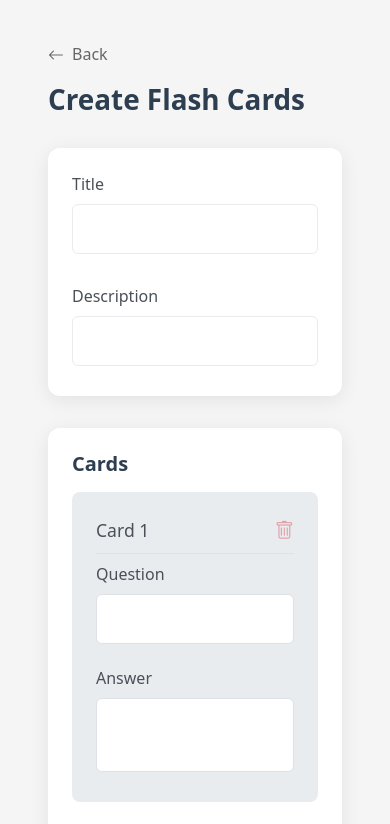
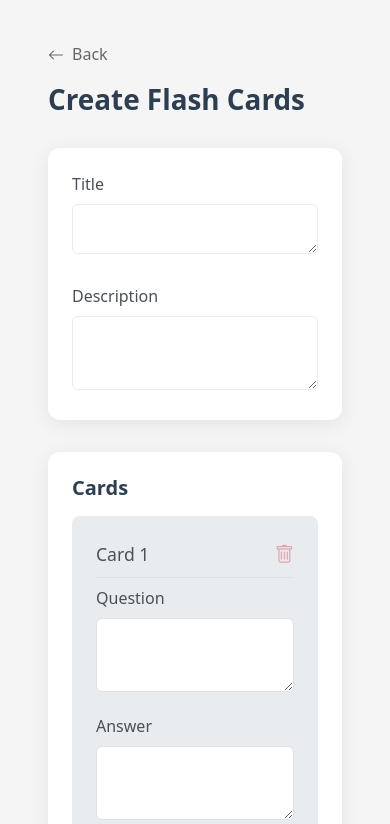
Before and after one commit to vincenttao04/flashcards-fe, a Vue app: page /create in a window 390 px wide. Shown: the top 824 px of the page. Built offline with nearby package versions, Linux system fonts and the light colour scheme; no server answers.

Commit message:
fix: remove useAutoResizeTextArea for enhanced ui/ux

```diff
--- a/src/components/create-edit/CardInput.vue
+++ b/src/components/create-edit/CardInput.vue
@@ -9,10 +9,6 @@
 -->
 
 <script setup>
-import { useAutoResizeTextArea } from "@/composables/useAutoResizeTextArea";
-
-const { handleInput } = useAutoResizeTextArea(4);
-
 const props = defineProps({
   card: {
     type: Object,
@@ -31,8 +27,6 @@ function updateField(field, value) {
     ...props.card,
     [field]: value,
   });
-
-  handleInput();
 }
 </script>
 
@@ -43,12 +37,9 @@ function updateField(field, value) {
       <textarea
         :id="`question-${index}`"
         :value="card.question"
-        @input="
-          updateField('question', $event.target.value);
-          handleInput($event);
-        "
+        @input="updateField('question', $event.target.value)"
         class="form-input"
-        rows="1"
+        rows="2"
       ></textarea>
     </div>
 
@@ -57,10 +48,7 @@ function updateField(field, value) {
       <textarea
         :id="`answer-${index}`"
         :value="card.answer"
-        @input="
-          updateField('answer', $event.target.value);
-          handleInput($event);
-        "
+        @input="updateField('answer', $event.target.value)"
         class="form-input"
         rows="2"
       ></textarea>
@@ -91,28 +79,10 @@ label {
   transition: border-color 0.2s;
   resize: vertical;
   overflow-y: auto;
-  scrollbar-width: none;
 }
-
-.form-input::-webkit-scrollbar {
-  display: none;
-}
-
 
 .form-input:focus {
   outline: none;
   border-color: #adb5bd;
 }
-
-@media (max-width: 640px) {
-  .form-input {
-    resize: none;
-    scrollbar-width: thin;
-  }
-
-  .form-input::-webkit-scrollbar {
-    display: block;
-    width: 6px;
-  }
-}
 </style>
--- a/src/components/create-edit/HeaderInput.vue
+++ b/src/components/create-edit/HeaderInput.vue
@@ -10,10 +10,6 @@
 -->
 
 <script setup>
-import { useAutoResizeTextArea } from "@/composables/useAutoResizeTextArea";
-
-const { handleInput } = useAutoResizeTextArea(3);
-
 defineProps({
   title: {
     type: String,
@@ -28,12 +24,10 @@ defineProps({
 const emit = defineEmits(["update:title", "update:description"]);
 
 function handleTitleInput(event) {
-  handleInput(event);
   emit("update:title", event.target.value);
 }
 
 function handleDescriptionInput(event) {
-  handleInput(event);
   emit("update:description", event.target.value);
 }
 </script>
@@ -60,7 +54,7 @@ function handleDescriptionInput(event) {
         :value="description"
         @input="handleDescriptionInput"
         class="form-input textarea-input"
-        rows="1"
+        rows="2"
         required
         aria-required="true"
       ></textarea>
@@ -93,11 +87,6 @@ function handleDescriptionInput(event) {
 .textarea-input {
   resize: vertical;
   overflow-y: auto;
-  scrollbar-width: none;
-}
-
-.textarea-input::-webkit-scrollbar {
-  display: none;
 }
 
 .title {
@@ -129,15 +118,5 @@ label {
   .form-container {
     padding: 1.5rem;
   }
-
-  .textarea-input {
-    resize: none;
-    scrollbar-width: thin;
-  }
-
-  .textarea-input::-webkit-scrollbar {
-    display: block;
-    width: 6px;
-  }
 }
 </style>
--- a/src/components/deck/CardInterface.vue
+++ b/src/components/deck/CardInterface.vue
@@ -190,15 +190,16 @@ h3 {
 
 @media (max-width: 640px) {
   .card-container {
-    height: 250px;
+    padding-top: 1rem;
+    height: 450px;
   }
 
   .card-front .content p {
-    font-size: 1.1rem;
+    font-size: 1.35rem;
   }
 
   .card-back .content p {
-    font-size: 0.88rem;
+    font-size: 1rem;
   }
 
   .content {
--- a/src/composables/useAutoResizeTextArea.js
+++ /dev/null
@@ -1,27 +0,0 @@
-/**
- * useAutoResizeTextArea
- * Purpose: Composable that auto-resizes a textarea up to a max number of rows.
- */
-
-import { nextTick } from "vue";
-
-export function useAutoResizeTextArea(maxRows = 5) {
-  function resize(el) {
-    if (!el) return;
-
-    el.style.height = "auto";
-
-    const style = getComputedStyle(el);
-    const lineHeight = parseFloat(style.lineHeight);
-    const maxHeight = lineHeight * maxRows;
-
-    el.style.height = Math.min(el.scrollHeight, maxHeight) + "px";
-  }
-
-  async function handleInput(e) {
-    await nextTick();
-    resize(e.target);
-  }
-
-  return { handleInput, resize };
-}
```
Also changed, not shown: 1 other file (tests, documents, lock files or other folders).
